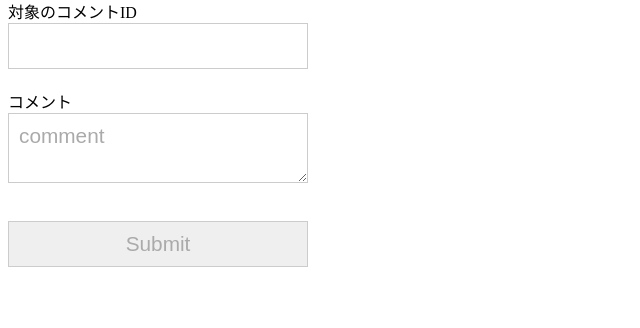
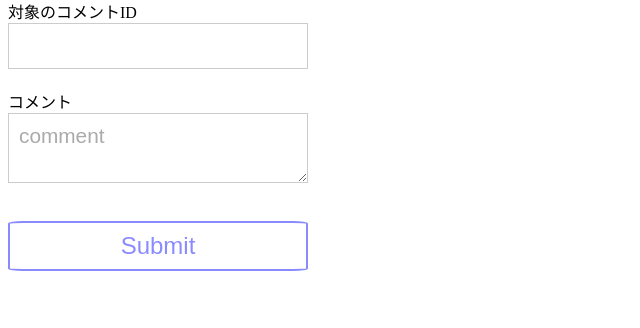
Before and after one commit to hironomiu/SQL-Tree-Structure, a PHP site: page /src/nested_sets.php in a window 1280 px wide. Shown: the part 427-755 px from the top of the page, without its empty margins (0-640 px from the left). Run offline with PHP 8.4, Linux system fonts and the light colour scheme; data comes from the database, SQL or seed files in the repository; both versions use the stored data as it was after the commit.

Commit message:
commited

```diff
--- a/css/base.css
+++ b/css/base.css
@@ -56,3 +56,23 @@ ul li:after {
 	height: 14px;
 	background: rgba(25,118,210, 0.5);
 }
+
+.button {
+	display       : inline-block;
+	border-radius : 5%;          /* 角丸       */
+	font-size     : 18pt;        /* 文字サイズ */
+	text-align    : center;      /* 文字位置   */
+	cursor        : pointer;     /* カーソル   */
+	padding       : 11px 30px;   /* 余白       */
+	background    : rgba(102, 102, 255, 0.76);     /* 背景色     */
+	color         : #ffffff;     /* 文字色     */
+	line-height   : 1em;         /* 1行の高さ  */
+	transition    : .3s;         /* なめらか変化 */
+	box-shadow    : 6px 6px 3px #666666;  /* 影の設定 */
+	border        : 2px solid rgba(102, 102, 255, 0.76);    /* 枠の指定 */
+  }
+.button {
+	box-shadow    : none;        /* カーソル時の影消去 */
+	color         : rgba(102, 102, 255, 0.76);     /* 背景色     */
+	background    : #ffffff;     /* 文字色     */
+  }
--- a/src/nested_sets.php
+++ b/src/nested_sets.php
@@ -5,14 +5,29 @@ if($_SERVER['REQUEST_METHOD'] === 'POST'){
     $stmt = $pdo->prepare("select nsright - 1 as nsright from Comments_252 where comment_id = :COMMENT_ID");
     $stmt->bindValue(':COMMENT_ID',$_POST['key']);
     $stmt->execute();
-    $row = $stmt->fetch();
+    $max_nsright = $stmt->fetch();
+
+    $stmt = $pdo->prepare("select max(nsleft) + 100 as nsleft from Comments_252 where nsleft < :MAX_NSLEFT");
+    $stmt->bindValue(':MAX_NSLEFT',$max_nsright['nsright']);
+    $stmt->execute();
+    $max_nsleft = $stmt->fetch();
+
+    /*
     $stmt = $pdo->prepare("update Comments_252 set nsleft = case when nsleft > :NSRIGHT1 then nsleft + 2 else nsleft end , nsright = nsright + 2 where nsright >= :NSRIGHT2");
     $stmt->bindValue(':NSRIGHT1',$row['nsright']);
     $stmt->bindValue(':NSRIGHT2',$row['nsright']);
     $stmt->execute();
+
     $stmt = $pdo->prepare("insert into Comments_252(nsleft,nsright,bug_id,author,comment_date,comment) values(:NSRIGHT +  1,:NSLEFT + 2,1,4,now(),:COMMENT)");
     $stmt->bindValue(':NSRIGHT',$row['nsright'] + 1);
     $stmt->bindValue(':NSLEFT',$row['nsright'] + 2);
+    $stmt->bindValue(':COMMENT',$_POST['comment']);
+    $stmt->execute();
+    */
+
+    $stmt = $pdo->prepare("insert into Comments_252(nsleft,nsright,bug_id,author,comment_date,comment) values(:NSLEFT,:NSRIGHT,1,4,now(),:COMMENT)");
+    $stmt->bindValue(':NSLEFT',$max_nsleft['nsleft']);
+    $stmt->bindValue(':NSRIGHT',$max_nsleft['nsleft'] + 100);
     $stmt->bindValue(':COMMENT',$_POST['comment']);
     $stmt->execute();
     header('location: nested_sets.php');
@@ -64,5 +79,5 @@ echo "</ul>";
     <input type="text" name="key" /><br></div>
     <div>コメント<br>
     <textarea name="comment">comment</textarea><br></div>
-    <br><input type="submit" />
+    <br><input type="submit" class="button"/>
 </form>
```
Also changed, not shown: db_setup/setup_table.sql (+23 -2 lines).
